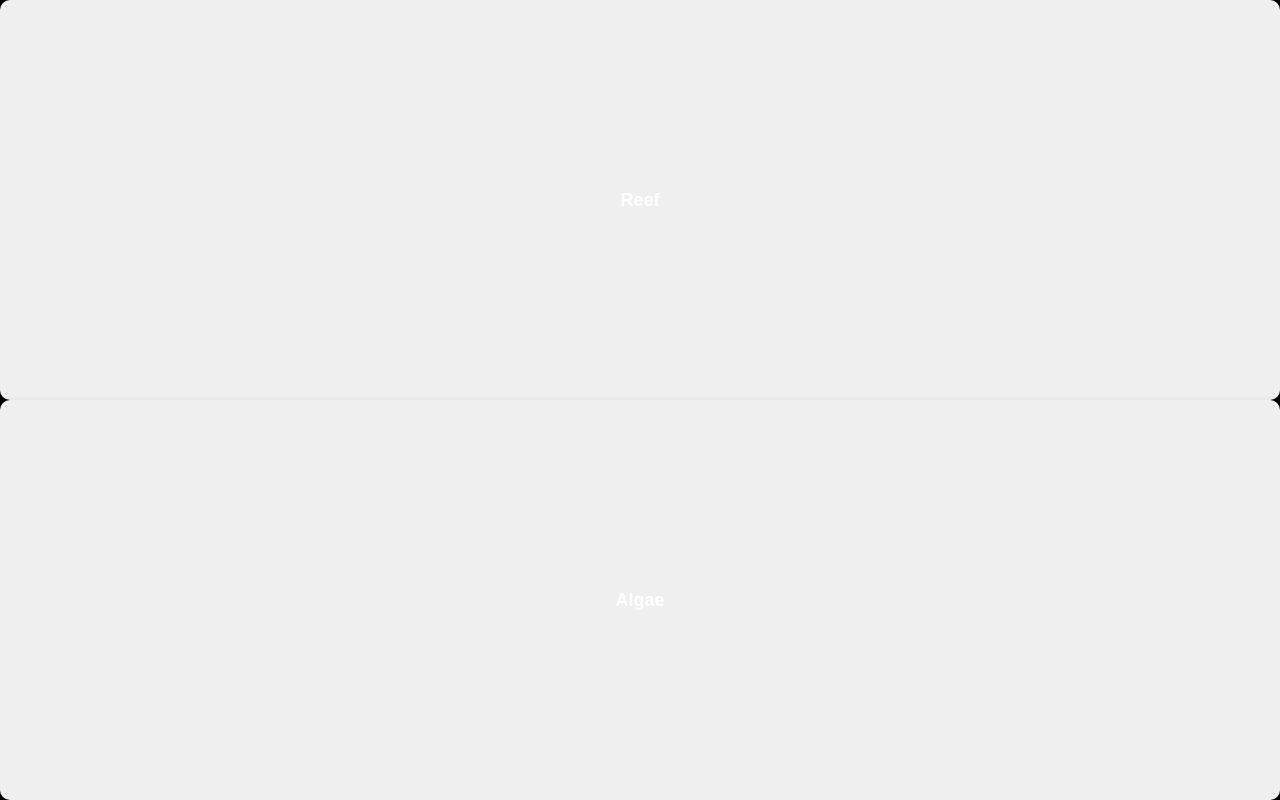
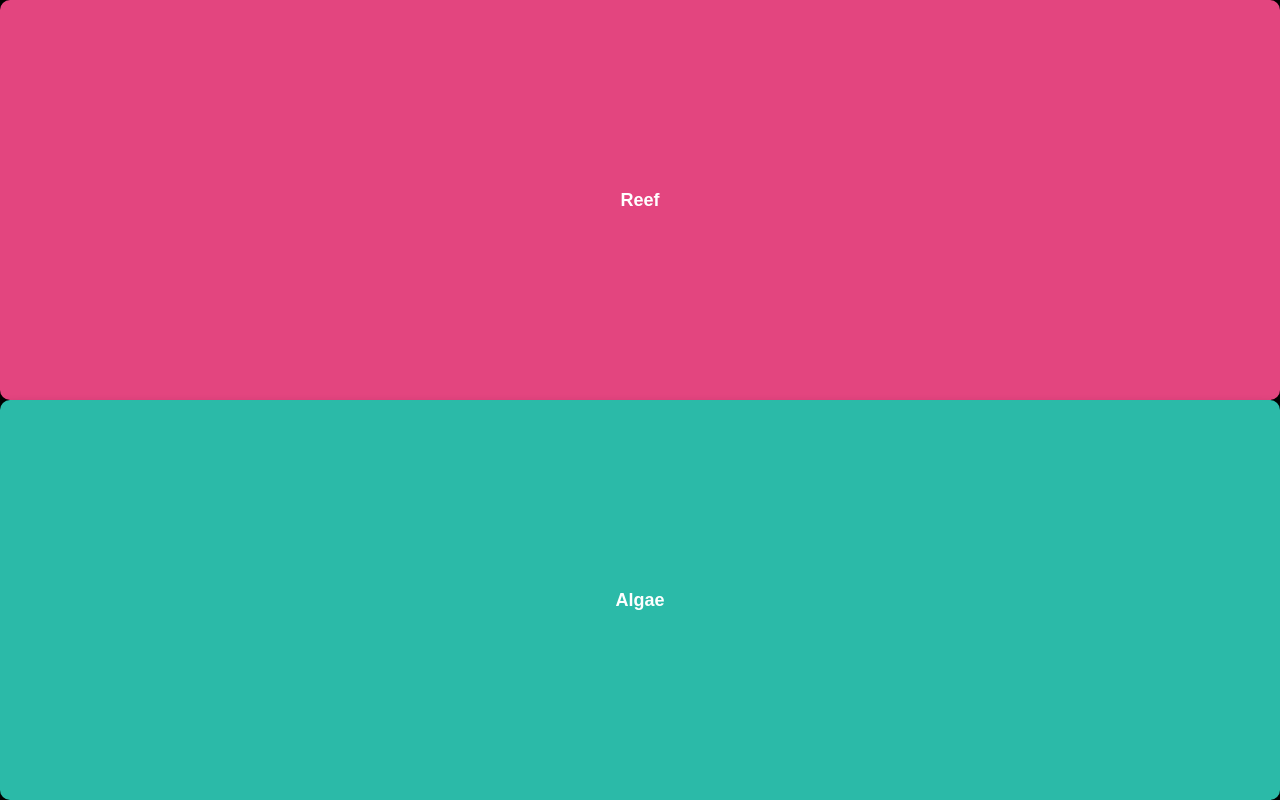
Before and after one commit to sharmnten/BBets, a website: page scout/index.html in a window 1280 px wide. Drawn offline with Linux system fonts and the light colour scheme.

Commit message:
Fixed change that didn't apply color change.

```diff
--- a/scout/index.html
+++ b/scout/index.html
@@ -33,12 +33,12 @@
         }
 
         /* Button 1 - Green */
-        #button1 {
+        #reef {
             background-color: #e3457f;
         }
 
         /* Button 2 - Blue */
-        #button2 {
+        #algae {
             background-color: #2bbaa8;
         }
 
```
